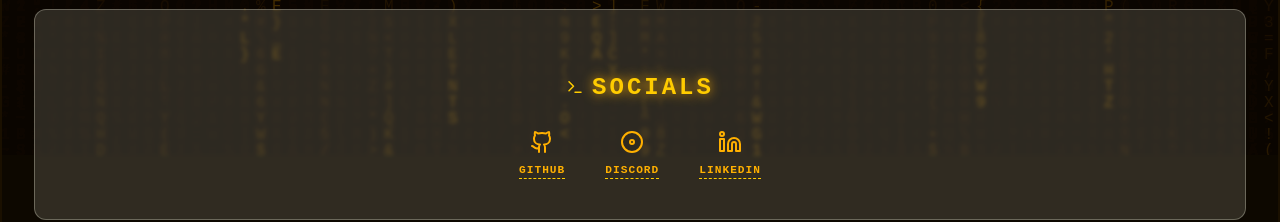
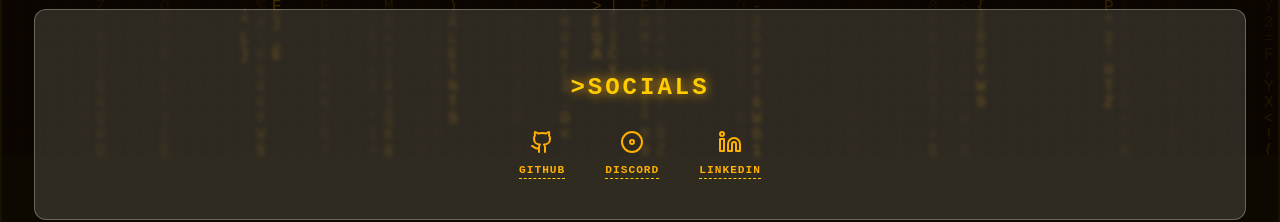
Before and after one commit to Alexer-Eternity/Portfolio, a React (Vite) app: page / in a window 1280 px wide. Shown: the part 645-867 px from the top of the page. Built offline with nearby package versions, Linux system fonts and the light colour scheme.

Commit message:
Fixed Vercel deployment errors

```diff
--- a/src/pages/index.jsx
+++ b/src/pages/index.jsx
@@ -1,5 +1,5 @@
 import { useState } from 'react'
-import { Github, Disc, Linkedin, Terminal } from 'lucide-react';
+import { Github, Disc, Linkedin } from 'lucide-react';
 function Index() {
     const [count, setCount] = useState(0)
 
@@ -7,14 +7,14 @@ function Index() {
         <div className="index-container">
 
             <section className="card joke-card">
-                <h2>> Alexander Wu</h2>
+                <h2>&gt; Alexander Wu</h2>
                 <p className="glitch-text">
                     Half of the time I have no idea what I am doing;
                     the other half, I have no idea what I am supposed to be doing.
                 </p>
             </section>
             <section className="card about-card">
-                <h2>> About Me </h2>
+                <h2>&gt; About Me </h2>
                 <p>
                     My name is Alexander, some people call me Ali,s while others call me Alex. I am a Computer Science student at <strong>UNSW</strong>, who views technology through the lens of foundational systems.
                 </p>
@@ -28,8 +28,7 @@ function Index() {
 
             <section className="card social-card">
                 <h2>
-                    <Terminal size={18} style={{ marginRight: '8px', verticalAlign: 'middle' }} />
-                    Socials
+                    &gt;Socials
                 </h2>
                 <div className="link-grid">
                     <a href="https://github.com" target="_blank" rel="noopener noreferrer" className="icon-link">
```
Also changed, not shown: 1 other file (tests, documents, lock files or other folders).
